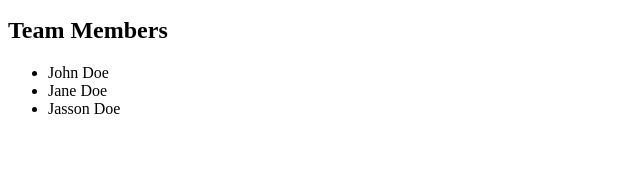
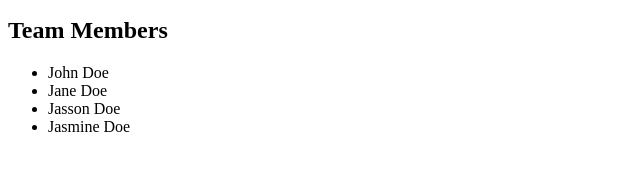
Before and after one commit to zairza1/zairza1.github.io, a plain HTML site: page index.html in a window 1280 px wide. Shown: the part 87-258 px from the top of the page, without its empty margins (0-640 px from the left). Drawn offline with Linux system fonts and the light colour scheme.

Commit message:
added another name.

```diff
--- a/index.html
+++ b/index.html
@@ -11,6 +11,7 @@
       <li>John Doe</li>
       <li>Jane Doe</li>
       <li>Jasson Doe</li>
+      <li>Jasmine Doe</li>
     </ul>
   </body>
 </html>
```
